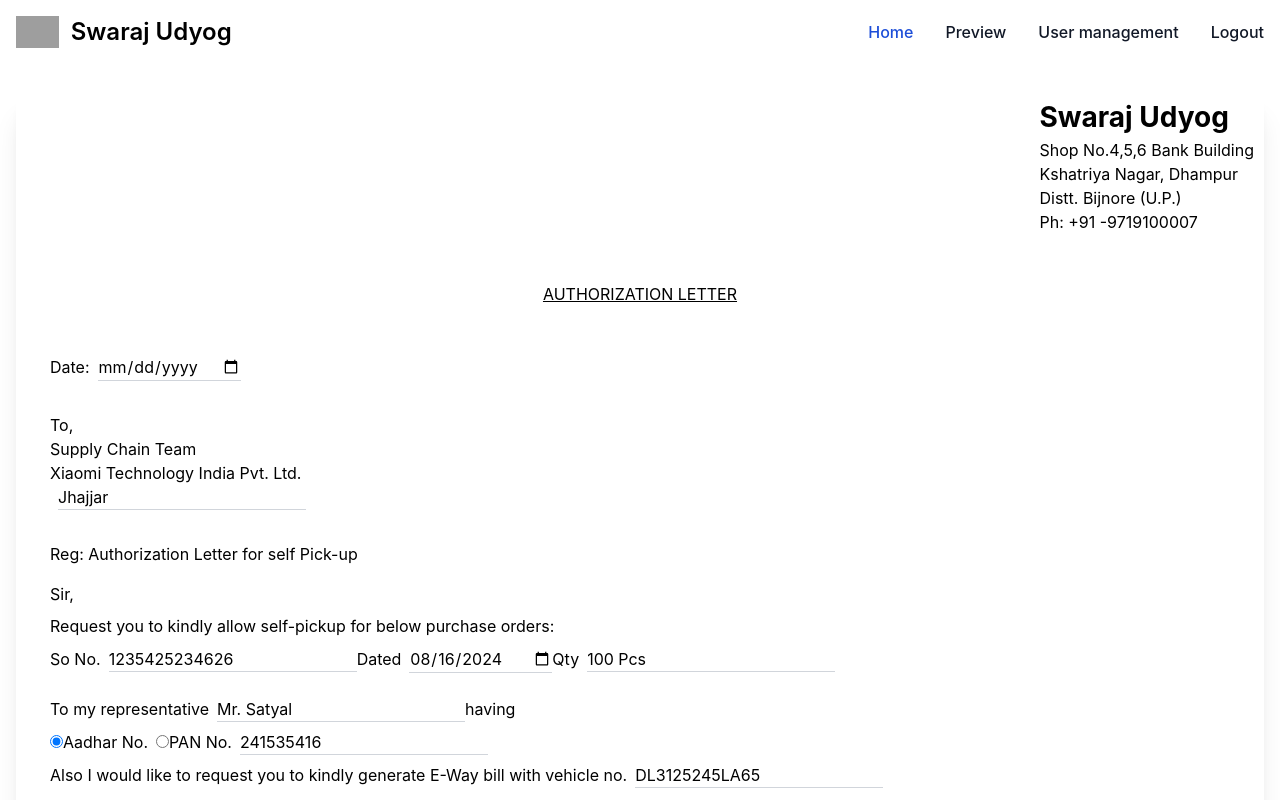
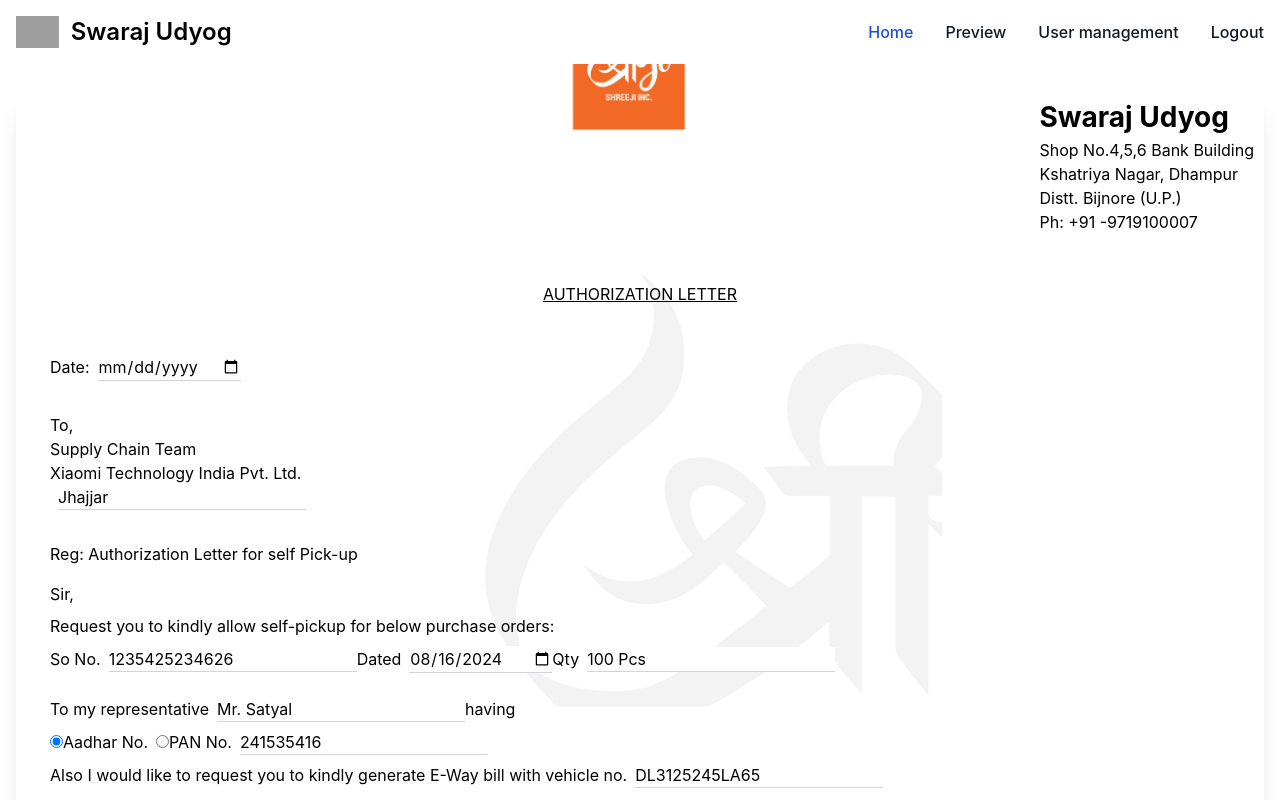
Before and after one commit to Mayant123/Swaraj-Udyog, a React (Create React App) app: page /preview in a window 1280 px wide. Shown: the top 800 px of the page. Built offline with nearby package versions, Linux system fonts and the light colour scheme; sample sign-in values are in the browser's storage; grey boxes are pictures that could not be loaded.

Commit message:
Background Letter pad

```diff
--- a/src/Components/PreviewPage.js
+++ b/src/Components/PreviewPage.js
@@ -5,10 +5,11 @@
 import { default as React, useEffect, useState } from 'react';
 import stamp from "../../src/assets/stamp_sign.png";
 import Uploadfile from "./Uploadfile";
+import letterPad from "../assets/sriji_LetterPad.png"
 
 const PreviewPage = () => {
     const user = JSON.parse(localStorage.getItem("user"));
-    const loggedInEmail= user.email;
+    const loggedInEmail = user.email;
 
     const [pdfData, setPdfData] = useState(null);
     const [pdfUrl, setPdfUrl] = useState(null);
@@ -22,7 +23,7 @@
     const handlePdfReady = (url) => {
         setSignedPdfUrl(url);
     };
-    const defaultCompany = companyByEmail[loggedInEmail]|| "Swaraj Udyog";
+    const defaultCompany = companyByEmail[loggedInEmail] || "Swaraj Udyog";
 
     // console.log('Logged In Email:', loggedInEmail);
     // console.log('Company By Email:', companyByEmail);
@@ -81,6 +82,19 @@
     return (
         <>
             <div className='container mx-auto mt-4 p-2 md:p-4' id="pdf-content">
+                <div
+                    className='absolute top-0 left-0 w-full h-full bg-cover bg-center'
+                    style={{
+                        backgroundImage: `url(${letterPad})`,
+                        backgroundSize: 'contain',
+                        backgroundRepeat: "no-repeat",
+                        backgroundPosition: 'center',
+                        zIndex: -1,
+                        height: "57rem"
+                    }}
+                >
+                    {/* This container ensures that the background image covers the whole area */}
+                </div>
                 <div className="main rounded shadow-xl md:w-[100%] mx-auto">
                     <div className='md:mx-[10px]'>
                         <div className='flex justify-end'>
@@ -268,10 +282,11 @@
                         </div>
                     </div>
                     {pdfUrl && (
-                        <div className='px-4' style={{width:"100%",
-                                        height: "100%",
-                                        overflow: "auto"
-                                    }}>
+                        <div className='px-4' style={{
+                            width: "100%",
+                            height: "100%",
+                            overflow: "auto"
+                        }}>
 
                             <Worker workerUrl={pdfjsWorker}>
                                 <Viewer fileUrl={pdfUrl} defaultScale={1.0} />
@@ -279,11 +294,15 @@
                         </div>)}
                 </div>
             </div>
-            <div style={{marginLeft:"40%"}}>
-                {isPreviewMode?<button className="inline-flex mb-4 ms-4 items-center px-4 py-2 text-sm font-medium text-gray-900 bg-transparent border border-gray-900 rounded-lg hover:bg-gray-900 hover:text-white focus:z-10 focus:ring-2 focus:ring-gray-500 focus:bg-gray-900 focus:text-white"
-                    >
-                <Uploadfile pdfData={pdfData} setPdfData={setPdfData} pdfUrl={pdfUrl} setPdfUrl={setPdfUrl} />
-                </button>:""}
+            <div className='flex justify-center'>
+                {isPreviewMode ?
+                    <div className='flex flex-col items-center gap-2'>
+                        <p className='font-bold'>Select Invoice :</p>
+                        <button className="inline-flex mb-4 ms-4 items-center px-4 py-2 text-sm font-medium text-gray-900 bg-transparent border border-gray-900 rounded-lg hover:bg-gray-900 hover:text-white focus:z-10 focus:ring-2 focus:ring-gray-500 focus:bg-gray-900 focus:text-white"
+                        >
+                            <Uploadfile pdfData={pdfData} setPdfData={setPdfData} pdfUrl={pdfUrl} setPdfUrl={setPdfUrl} />
+                        </button>
+                    </div> : ""}
             </div>
             <div className='flex justify-center me-4 mt-4 mb-4 p-8'>
                 <button
```
Also changed, not shown: src/assets/sriji_LetterPad.png (added).
